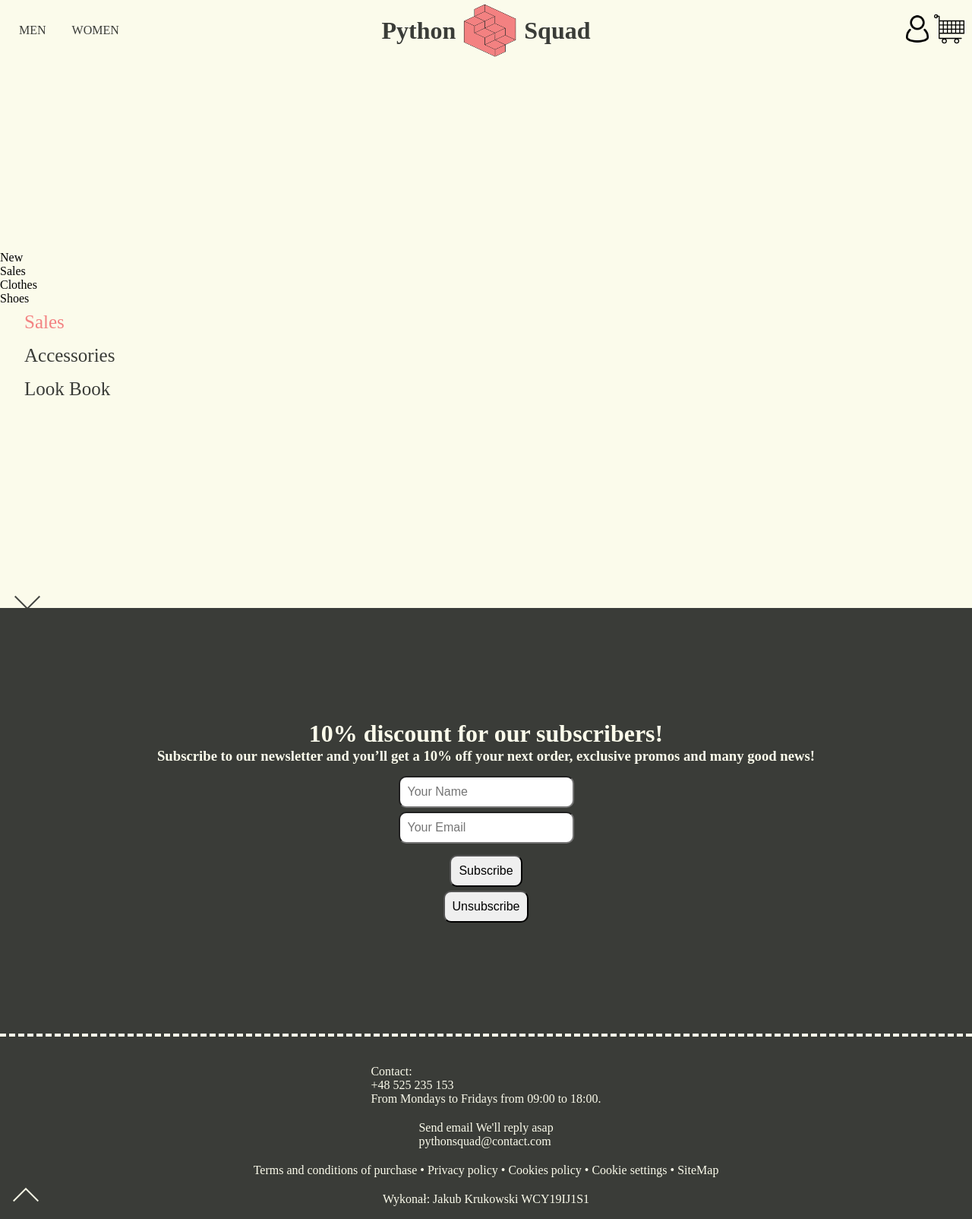
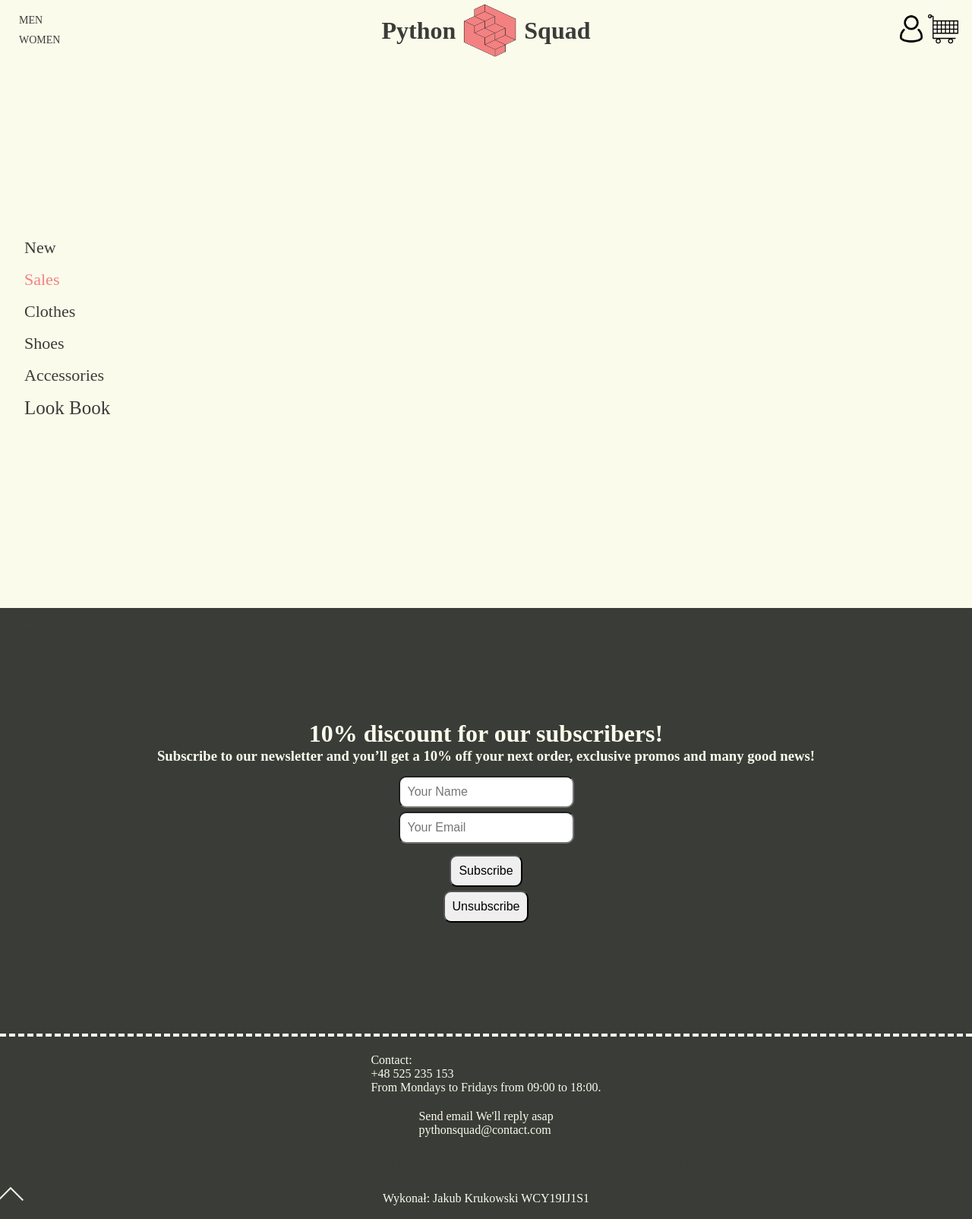
Before and after one commit to KrukowskiJ/Python_Project, a Flask app: page /1 in a window 1280 px wide. Shown: the whole page at 76% size. Run offline with Flask 2, Linux system fonts and the light colour scheme.

Commit message:
sidenavbar tree type - best version

```diff
--- a/flaskr/models.py
+++ b/flaskr/models.py
@@ -14,6 +14,7 @@ class Product(db.Model):
     name = db.Column(db.String(80), unique=True, nullable=False)
     sex = db.Column(db.String(10),  nullable=False)
     category = db.Column(db.String(20), nullable=False)
+    subcategory = db.Column(db.String(20), nullable=False)
     url = db.Column(db.String(120))
     desc = db.Column(db.String(420))
     price = db.Column(db.Integer)
--- a/flaskr/routes.py
+++ b/flaskr/routes.py
@@ -66,10 +66,10 @@ def lookbook(sex):  # put application's code here
     return render_template('lookbook.html', sex=sex, items=1)
 
 
-@app.route('/<sex>/<items>', methods=['GET', 'POST'])
-def itemspage(sex, items):  # put application's code here
-    data = Product.query.filter((Product.sex == sex) & (Product.category == items))
-    return render_template('items.html', sex=sex, items=items,items_table=data)
+@app.route('/<sex>/<items>/<subcategory>', methods=['GET', 'POST'])
+def itemspage(sex, items, subcategory):  # put application's code here
+    data = Product.query.filter((Product.sex == sex) & (Product.category == items) & (Product.subcategory == subcategory))
+    return render_template('items.html', sex=sex, items=items, subcategory=subcategory, items_table=data)
 
 @app.route('/cart', methods=['POST','GET'])
 def cart():
--- a/flaskr/static/css/cart.css
+++ b/flaskr/static/css/cart.css
@@ -7,8 +7,6 @@
   height: 80vh;
   border: 2px solid black;
   background-color: #3A3C38;
-  overflow: scroll;
-  overflow-x: hidden;
 }
 
 .cart_items {
--- a/flaskr/static/css/cart.scss
+++ b/flaskr/static/css/cart.scss
@@ -9,8 +9,6 @@
   height: 80vh;
   border: 2px solid black;
   background-color: $compname-color;
-  overflow: scroll;
-  overflow-x: hidden;
 }
 .cart_items{
     overflow: scroll;
--- a/flaskr/static/css/style.css
+++ b/flaskr/static/css/style.css
@@ -32,17 +32,20 @@ body {
   flex-direction: column;
   justify-content: flex-start;
 }
-.nav a {
+
+a {
   padding: 8px 8px 8px 32px;
   text-decoration: none;
-  font-size: 25px;
+  font-size: 14px;
+  font-weight: 400;
   color: #3A3C38;
   display: block;
   transition: 0.3s;
 }
-.nav a:hover {
-  font-weight: 700;
-  font-size: 30px;
+
+a:hover {
+  font-weight: 500;
+  font-size: 16px;
 }
 
 .box_to_change {
--- a/flaskr/static/css/style.scss
+++ b/flaskr/static/css/style.scss
@@ -29,19 +29,21 @@ body{
     display: flex;
     flex-direction: column;
     justify-content: flex-start;
+
+}
   a{
     padding: 8px 8px 8px 32px;
     text-decoration: none;
-    font-size: 25px;
-    color: $compname-color;
+    font-size: 14px;
+    font-weight: 400;
+    color: #3A3C38;
     display: block;
     transition: 0.3s;
   }
   a:hover {
-    font-weight: 700;
-    font-size:30px;
+    font-weight: 500;
+    font-size:16px;
   }
-}
 .box_to_change{
       width:88vw;
       height: 100%;
--- a/flaskr/templates/layout.html
+++ b/flaskr/templates/layout.html
@@ -12,10 +12,33 @@
 ul, #myUL {
   list-style-type: none;
 }
-li{
+li {
     list-style: none;
+    padding: 8px 8px 8px 32px;
+    text-decoration: none;
+    font-size: 22px;
+    color: #3A3C38;
+    display: block;
+    transition: 0.3s;
 }
+li a{
+    padding: 8px 8px 8px 32px;
+    text-decoration: none;
+    font-size: 14px;
+    font-weight: 400;
+    color: #3A3C38;
+    display: block;
+    transition: 0.3s;
+  }
+li a:hover {
+    font-weight: 500;
+    font-size:16px;
+  }
 
+li:hover {
+    font-weight: 700;
+    font-size:25px;
+  }
 .box {
   cursor: pointer;
   -webkit-user-select: none; /* Safari 3.1+ */
@@ -63,38 +86,47 @@ li{
 
                   <li><span class="box" href={% if items %}{{"new"}}{% else %}{{ sex +"/new"}}{% endif %}>New</span>
                     <ul class="nested">
-                        <a href={% if items %}{{"new"}}{% else %}{{ sex +"/new"}}{% endif %}>New</a>
-                        <a href={% if items %}{{"new"}}{% else %}{{ sex +"/new"}}{% endif %}>New</a>
-                        <a href={% if items %}{{"new"}}{% else %}{{ sex +"/new"}}{% endif %}>New</a>
+                        <a href={{"/"+ sex + "/new/jackets" }}>Jackets and coats</a>
+                        <a href={{"/"+ sex + "/new/tshirts" }}>T-shirts</a>
+                        <a href={{"/"+ sex + "/new/jeans" }}>Jeans</a>
                     </ul>
                   </li>
-                <li><span class="box" href={% if items %}{{"sales"}}{% else %}{{ sex +"/sales"}}{% endif %}>Sales</span>
+                <li style="color:#F38383"><span class="box" href={% if items %}{{"sales"}}{% else %}{{ sex +"/sales"}}{% endif %}>Sales</span>
                     <ul class="nested">
-                        <a href={% if items %}{{"sales"}}{% else %}{{ sex +"/sales"}}{% endif %} style="color:#F38383">Sales</a>
-                        <a href={% if items %}{{"sales"}}{% else %}{{ sex +"/sales"}}{% endif %} style="color:#F38383">Sales</a>
-                        <a href={% if items %}{{"sales"}}{% else %}{{ sex +"/sales"}}{% endif %} style="color:#F38383">Sales</a>
+                        <a href={{"/"+ sex + "/sales/jackets" }} style="color:#F38383">Jackets and coats</a>
+                        <a href={{"/"+ sex + "/sales/tshirts" }} style="color:#F38383">T-shirts</a>
+                        <a href={{"/"+ sex + "/sales/jeans" }}  style="color:#F38383">Jeans</a>
                     </ul>
                 </li>
                 <li><span class="box" href={% if items %}{{"clothes"}}{% else %}{{ sex +"/clothes"}}{% endif %}>Clothes</span>
                     <ul class="nested">
-                        <a href={% if items %}{{"clothes"}}{% else %}{{ sex +"/clothes"}}{% endif %}>Clothes</a>
-                        <a href={% if items %}{{"clothes"}}{% else %}{{ sex +"/clothes"}}{% endif %}>Clothes</a>
-                        <a href={% if items %}{{"clothes"}}{% else %}{{ sex +"/clothes"}}{% endif %}>Clothes</a>
+                        <a href={{"/"+ sex + "/clothes/jackets" }}>Jackets and coats</a>
+                        <a href={{"/"+ sex + "/clothes/sweaters" }}>Sweaters and cardigans</a>
+                        <a href={{"/"+ sex + "/clothes/tshirts" }}>T-shirts</a>
+                        <a href={{"/"+ sex + "/clothes/shirts" }}>Shirts</a>
+                        <a href={{"/"+ sex + "/clothes/jeans" }}>Jeans</a>
+                        <a href={{"/"+ sex + "/clothes/shorts" }}>Shorts</a>
+                        <a href={{"/"+ sex + "/clothes/trousers" }}>Trousers</a>
                     </ul>
                 </li>
                 <li><span class="box" href={% if items %}{{"shoes"}}{% else %}{{ sex +"/shoes"}}{% endif %}>Shoes</span>
                     <ul class="nested">
-                        <a href={% if items %}{{"shoes"}}{% else %}{{ sex +"/shoes"}}{% endif %}>Shoes</a>
-                        <a href={% if items %}{{"shoes"}}{% else %}{{ sex +"/shoes"}}{% endif %}>Shoes</a>
-                        <a href={% if items %}{{"shoes"}}{% else %}{{ sex +"/shoes"}}{% endif %}>Shoes</a>
+                        <a href={{"/"+ sex + "/shoes/trainers" }}>Trainers</a>
+                        <a href={{"/"+ sex + "/shoes/sneakers" }}>Sneakers</a>
+                        <a href={{"/"+ sex + "/shoes/smart" }}>Smart Shoes</a>
                     </ul>
                 </li>
-            <a href={% if items %}{{"sales"}}{% else %}{{ sex +"/sales"}}{% endif %} style="color:#F38383">Sales</a>
-
-              <a href={% if items %}{{"accessories"}}{% else %}{{ sex +"/accessories"}}{% endif %}>Accessories</a>
-              <a href={% if items %}{{"lookbook"}}{% else %}{{ sex +"/lookbook"}}{% endif %}>Look Book</a>
-
-
+                <li><span class="box" href={% if items %}{{"accessories"}}{% else %}{{ sex +"/accessories"}}{% endif %}>Accessories</span>
+                    <ul class="nested">
+                        <a href={{"/"+ sex + "/accessories/caps" }}>Caps and hats</a>
+                        <a href={{"/"+ sex + "/accessories/jewellery" }}>Jewellery</a>
+                        <a href={{"/"+ sex + "/accessories/glasses" }}>Glasses</a>
+                        <a href={{"/"+ sex + "/accessories/backpacks" }}>Backpacks</a>
+                        <a href={{"/"+ sex + "/accessories/belts" }}>Belts</a>
+                        <a href={{"/"+ sex + "/accessories/socks" }}>Socks</a>
+                    </ul>
+                </li>
+                <a style="text-decoration: none; font-size: 25px; padding: 8px 8px 8px 32px;" href={{"/"+ sex + "/lookbook" }}>Look Book</a>
         <a onclick="Scroll('newsletter')" class="button-dark dark-skin" ><span></span></a>
         </div>
 
```
Also changed, not shown: flaskr/data.db, 2 other files.
